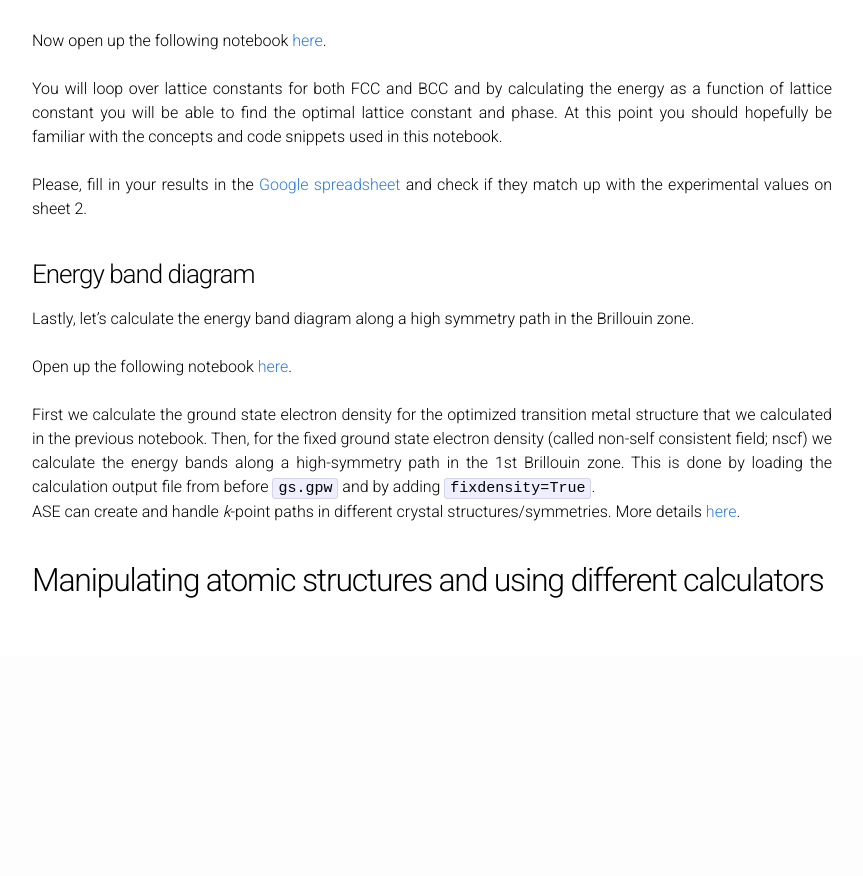
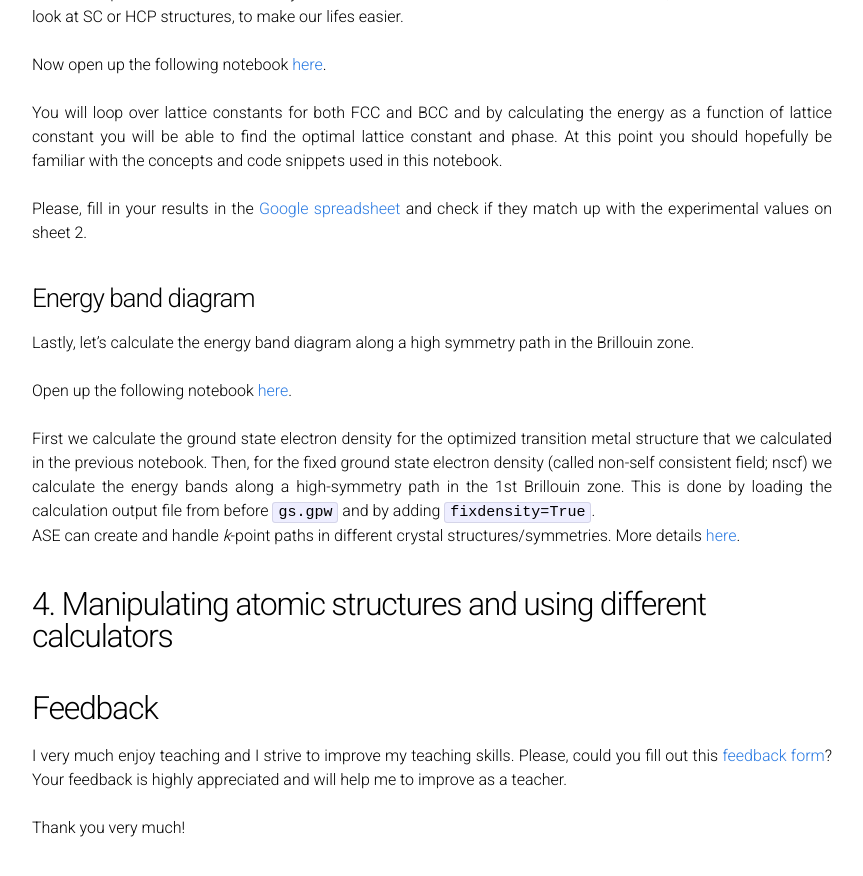
Before and after one commit to peterschindler/peterschindler.github.io, a Jekyll site: the page built from index.md, in a window 1280 px wide and 900 px high, scrolled down 4558 px. Shown: the top 876 px of the window, without its empty margins (208-1071 px from the left). Built offline with Jekyll 4.4.1, drawn with Linux system fonts in a browser that asks for light colours; formulas are drawn with MathJax 3; before the commit the page ends 5214 px from its top, so only the background shows below that.

Commit message:
Added feedback section

```diff
--- a/index.md
+++ b/index.md
@@ -10,7 +10,7 @@ We will be using the [Atomic Simulation Environment (ASE)](https://wiki.fysik.dt
 
 ## Google Colab ##
 Both ASE and GPAW operate through Python. We will be using Google's Colab service to make it easy to follow along. No need to install Python
-locally - you only need a browser. Our code will be running in a Jupyter notebook using Google's resources.<br/>
+locally - you only need a browser. Our code will be running in a Jupyter notebook using Google's resources.<br/><br/>
 To access a Python notebook just follow [**this link**](https://colab.research.google.com/drive/1mofb8yD9rcwVFlBnwkrMf2rx3E1Pru6u) and then click on <b>'File' > 'Save a copy in Drive...'</b>
 <center><img src="Images/colab.jpeg" alt="Google Colab: Copying a Python notebook to your Google Drive" style="width: 300px;"/><br/>
 </center>
@@ -150,4 +150,9 @@ for the fixed ground state electron density (called non-self consistent field; n
 the 1st Brillouin zone. This is done by loading the calculation output file from before `gs.gpw` and by adding `fixdensity=True`.<br/>
 ASE can create and handle *k*-point paths in different crystal structures/symmetries. More details [here](https://wiki.fysik.dtu.dk/ase/ase/dft/kpoints.html).
 
-## Manipulating atomic structures and using different calculators ##
+## 4. Manipulating atomic structures and using different calculators ##
+
+## Feedback ##
+I very much enjoy teaching and I strive to improve my teaching skills. Please, could you fill out this [feedback form](https://forms.gle/UcXyu7HgcHJCiVaQ8)?
+Your feedback is highly appreciated and will help me to improve as a teacher.<br/><br/>
+Thank you very much!
```
